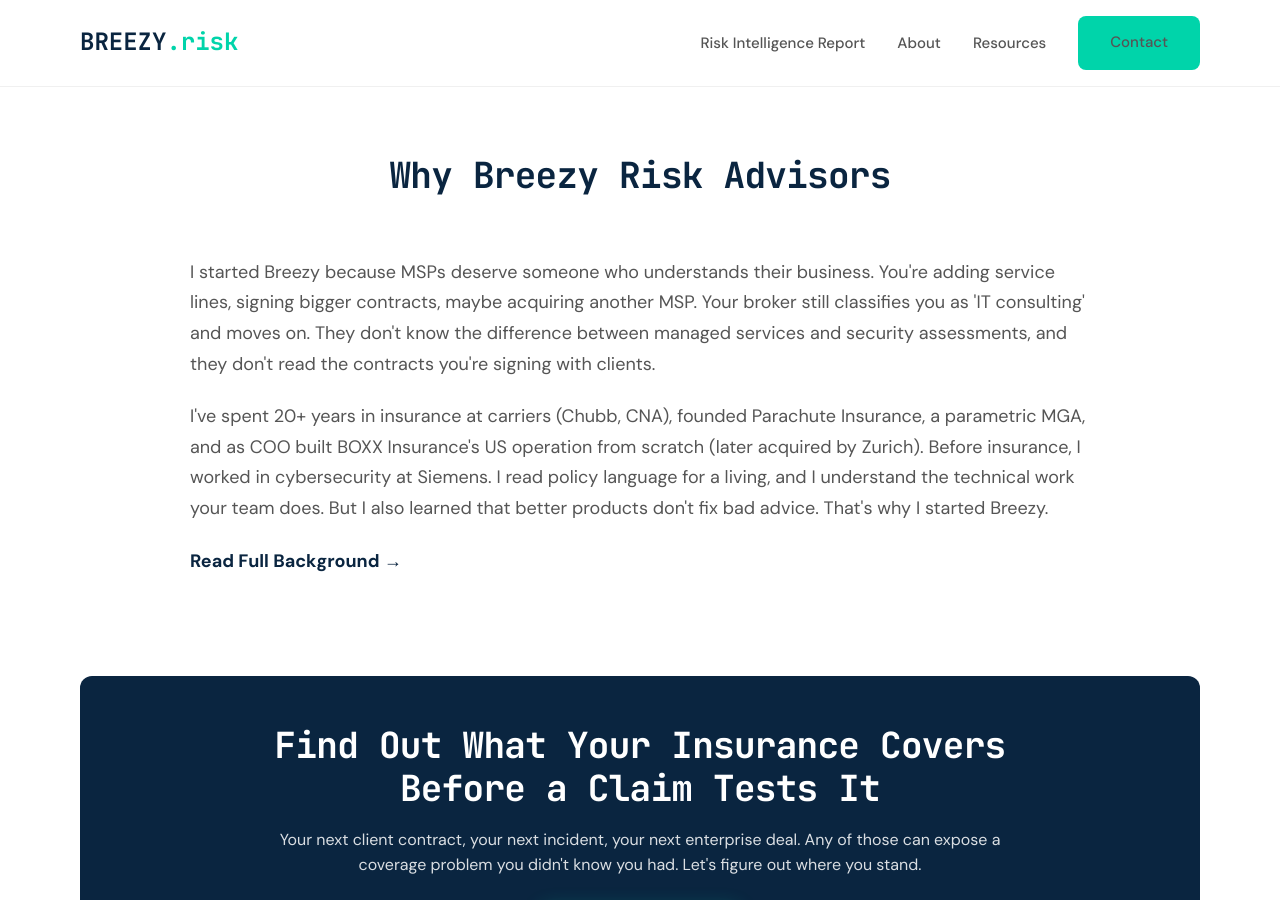
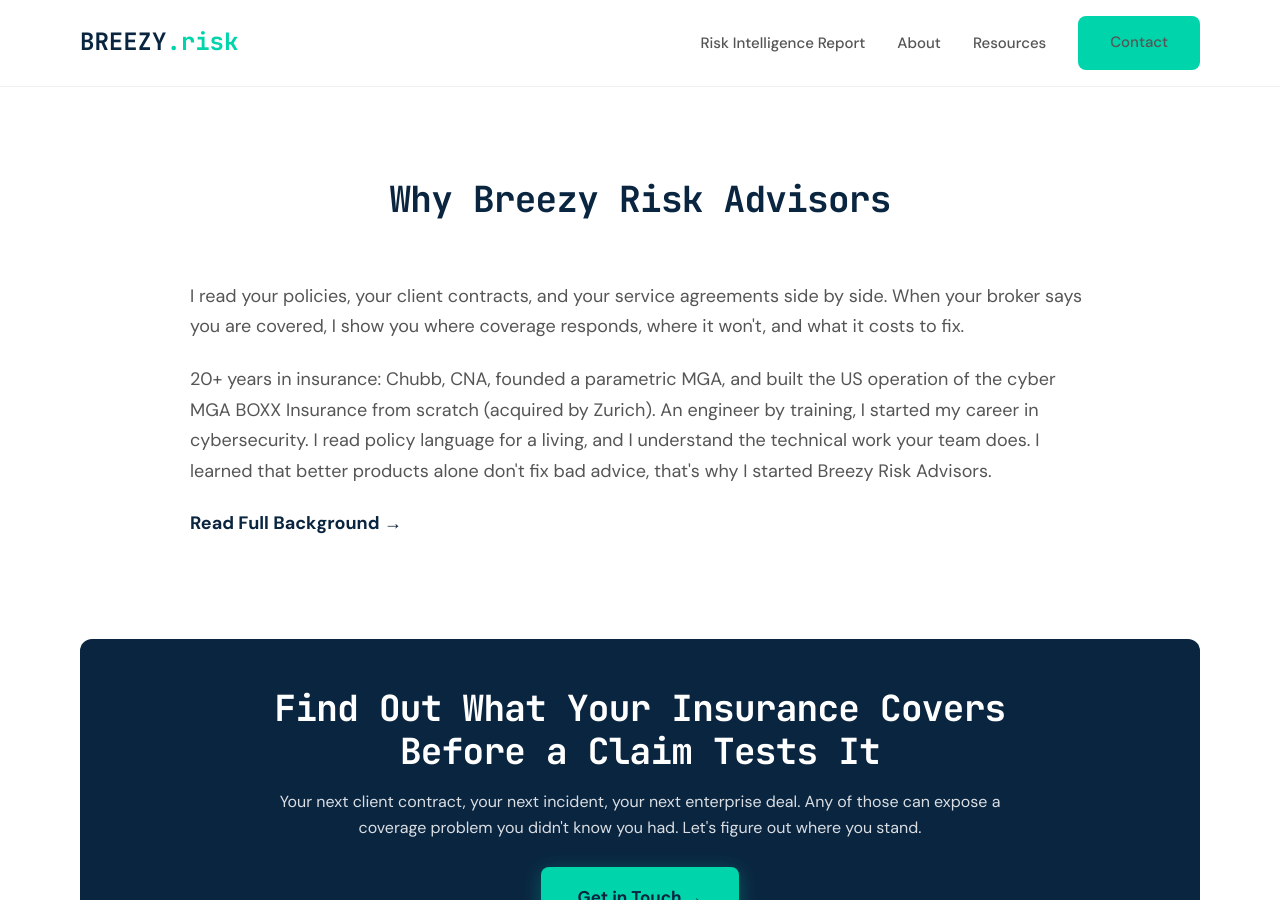
Before and after one commit to joeproe1/breezyins.com, a Jekyll site: the page built from index.html, in a window 1280 px wide and 900 px high, scrolled down 2153 px. Built offline with Jekyll 4.4.1, drawn with Linux system fonts in a browser that asks for light colours; some of the changed text lies outside the part shown.

Commit message:
Homepage: tighten hero, rewrite Why Breezy section
Hero: split subheadline into problem/solution paragraphs, cut
"past basic IT support." Why Breezy: replace redundant growth
paragraph with approach description, rewrite credentials (drop
Parachute name, COO title, Siemens; add "engineer by training,"
colon career arc, "better products alone" closer).

Co-Authored-By: Claude Opus 4.6 <noreply@anthropic.com>

```diff
--- a/index.html
+++ b/index.html
@@ -50,7 +50,11 @@ description: "Your MSP contracts create liabilities your insurance won't cover.
       <h1>Your Contracts Create Liabilities Your Insurance Won't Cover</h1>
 
       <p class="hero-subheadline">
-        Your managed service provider has grown past basic IT support. You are signing bigger MSAs, taking on security work, acquiring another firm. But the contracts you are signing promise things your coverage won't back up, and your broker hasn't noticed. I audit your policies against your operations and client contracts so you can focus on running and growing your business.
+        Your managed service provider has grown. You are signing bigger MSAs, taking on security work, acquiring another firm. The contracts you sign promise things your coverage won't back up, and your broker hasn't noticed.
+      </p>
+
+      <p class="hero-subheadline">
+        I audit your policies against your operations and client contracts so you can focus on running and growing your business.
       </p>
 
       <p class="hero-credibility">
@@ -132,11 +136,11 @@ description: "Your MSP contracts create liabilities your insurance won't cover.
 
     <div class="section-narrow">
       <p class="section-body">
-        I started Breezy because MSPs deserve someone who understands their business. You're adding service lines, signing bigger contracts, maybe acquiring another MSP. Your broker still classifies you as 'IT consulting' and moves on. They don't know the difference between managed services and security assessments, and they don't read the contracts you're signing with clients.
+        I read your policies, your client contracts, and your service agreements side by side. When your broker says you are covered, I show you where coverage responds, where it won't, and what it costs to fix.
       </p>
 
       <p class="section-body">
-        I've spent 20+ years in insurance at carriers (Chubb, CNA), founded Parachute Insurance, a parametric MGA, and as COO built BOXX Insurance's US operation from scratch (later acquired by Zurich). Before insurance, I worked in cybersecurity at Siemens. I read policy language for a living, and I understand the technical work your team does. But I also learned that better products don't fix bad advice. That's why I started Breezy.
+        20+ years in insurance: Chubb, CNA, founded a parametric MGA, and built the US operation of the cyber MGA BOXX Insurance from scratch (acquired by Zurich). An engineer by training, I started my career in cybersecurity. I read policy language for a living, and I understand the technical work your team does. I learned that better products alone don't fix bad advice, that's why I started Breezy Risk Advisors.
       </p>
 
       <div class="section-actions">
```
